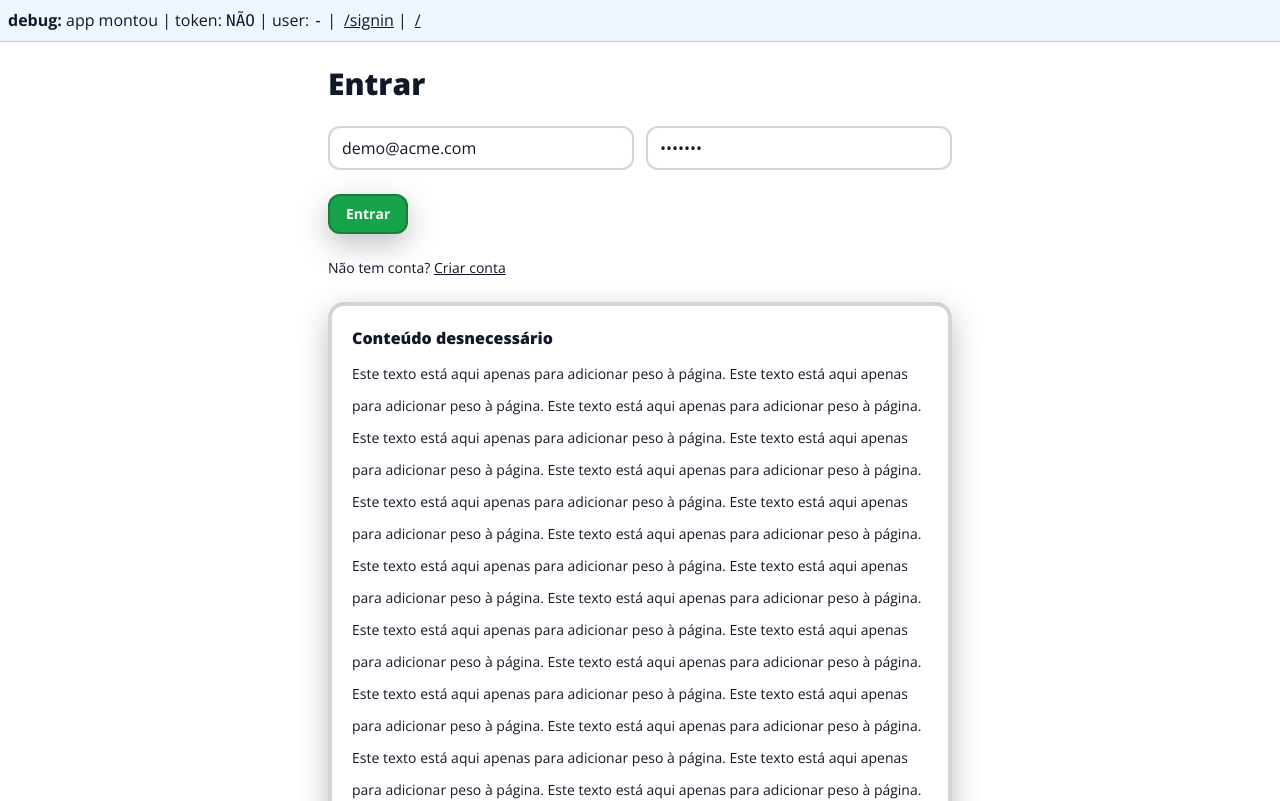
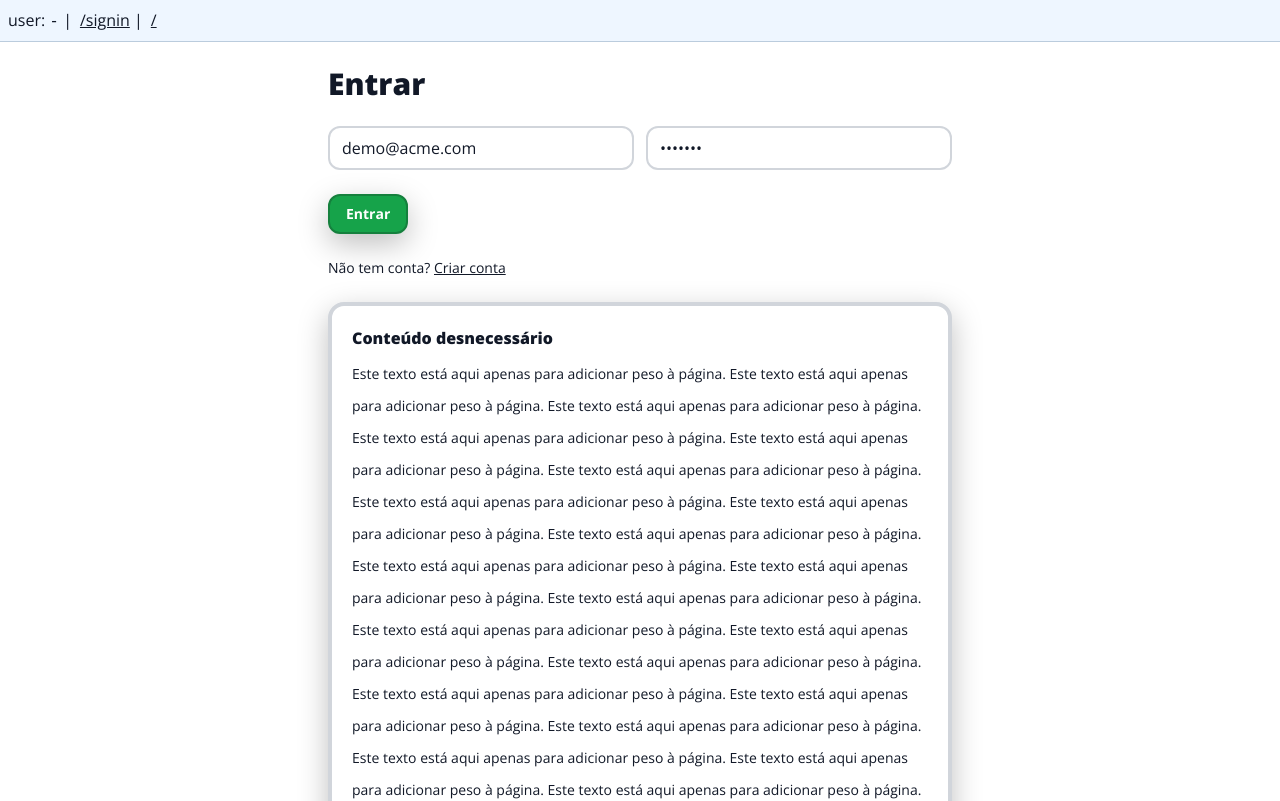
Before and after one commit to Blackgale/MalOtimizada, a React (Vite) app: page /signin in a window 1280 px wide. Shown: the top 801 px of the page. Built offline with nearby package versions, Linux system fonts and the light colour scheme.

Commit message:
Update App.tsx

```diff
--- a/src/App.tsx
+++ b/src/App.tsx
@@ -11,8 +11,7 @@ function DebugStrip() {
   const { token, user } = useAuth();
   return (
     <div style={{ padding: 8, background: "#eef6ff", borderBottom: "1px solid #bcd" }}>
-      <b>debug:</b> app montou |
-      token: <code>{token ? "SIM" : "NÃO"}</code> |
+
       user: <code>{user?.email || "-"}</code> |
       <Link to="/signin" style={{ marginLeft: 8, textDecoration: "underline" }}>/signin</Link> |
       <Link to="/" style={{ marginLeft: 8, textDecoration: "underline" }}>/</Link>
```
